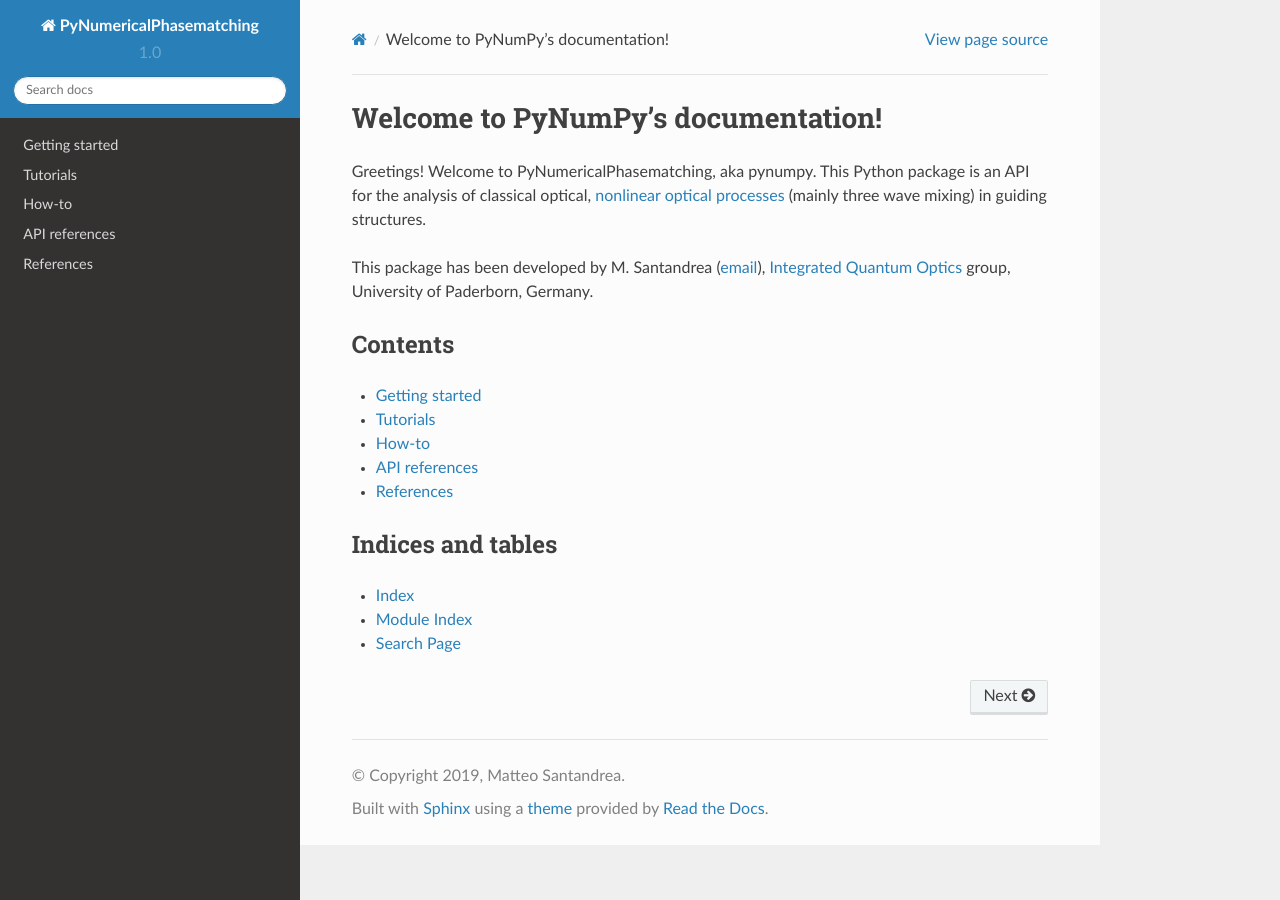
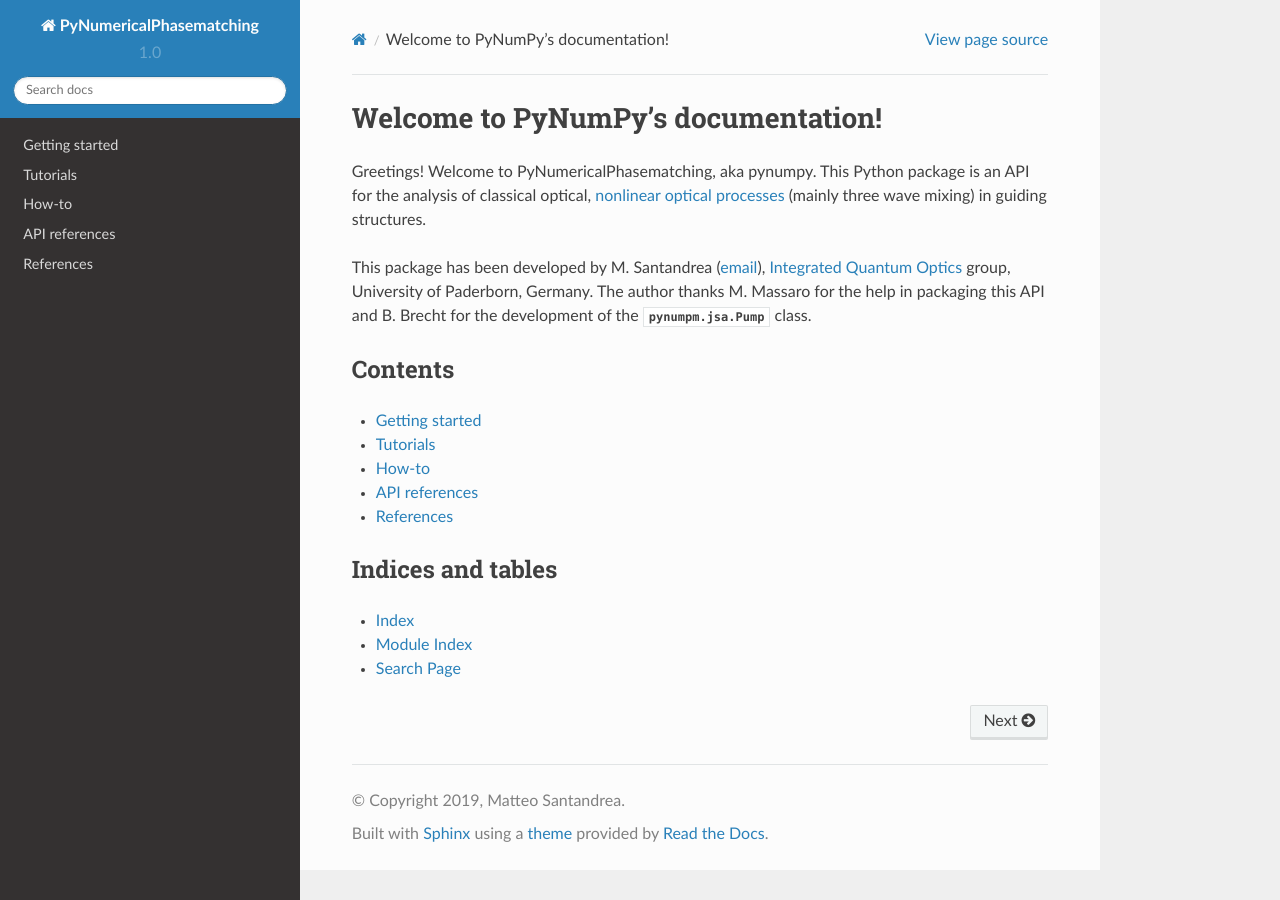
Before and after one commit to mattsantand/pynumericalphasematching, a Sphinx documentation site: the page built from doc/source/index.rst, in a window 1280 px wide. Built offline with Sphinx 7.4.7 and the Read the Docs theme 2.0.0, drawn with Linux system fonts in a browser that asks for light colours.

Commit message:
Update the documentation

```diff
--- a/doc/source/index.rst
+++ b/doc/source/index.rst
@@ -13,6 +13,8 @@
 
 This package has been developed by M. Santandrea (`email <mailto: mattsantand@gmail.com>`_), `Integrated Quantum Optics
 <https://physik.uni-paderborn.de/en/silberhorn/>`_ group, University of Paderborn, Germany.
+The author thanks M. Massaro for the help in packaging this API and B. Brecht for the development of the
+:class:`pynumpm.jsa.Pump` class.
 
 
 Contents
```
Also changed, not shown: README.md (+0 -2 lines).
